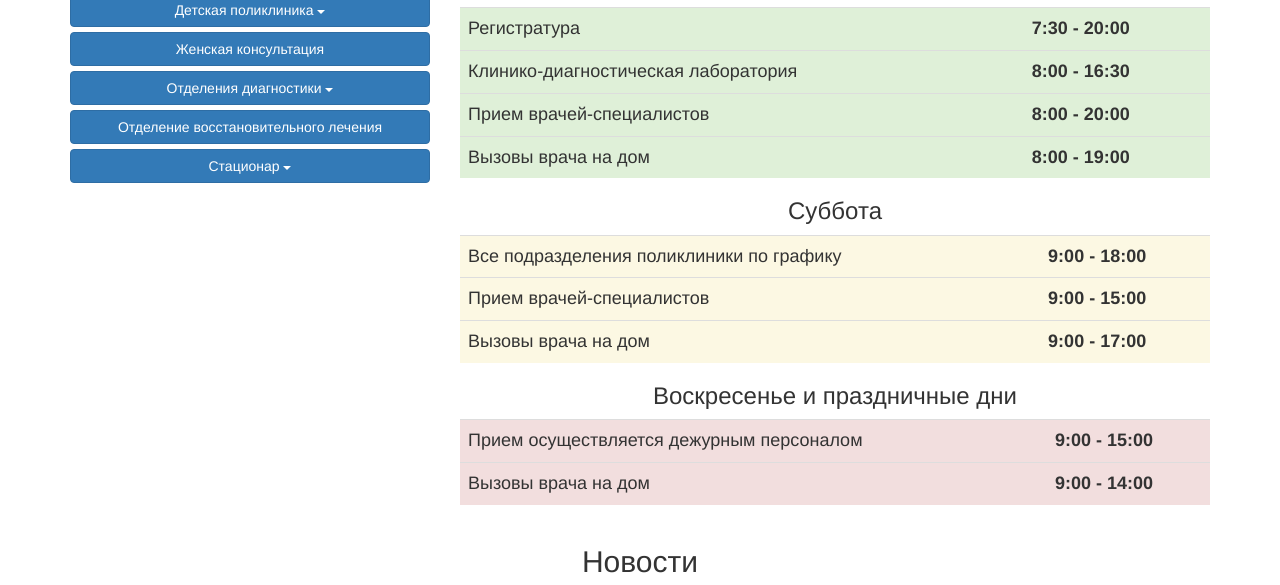
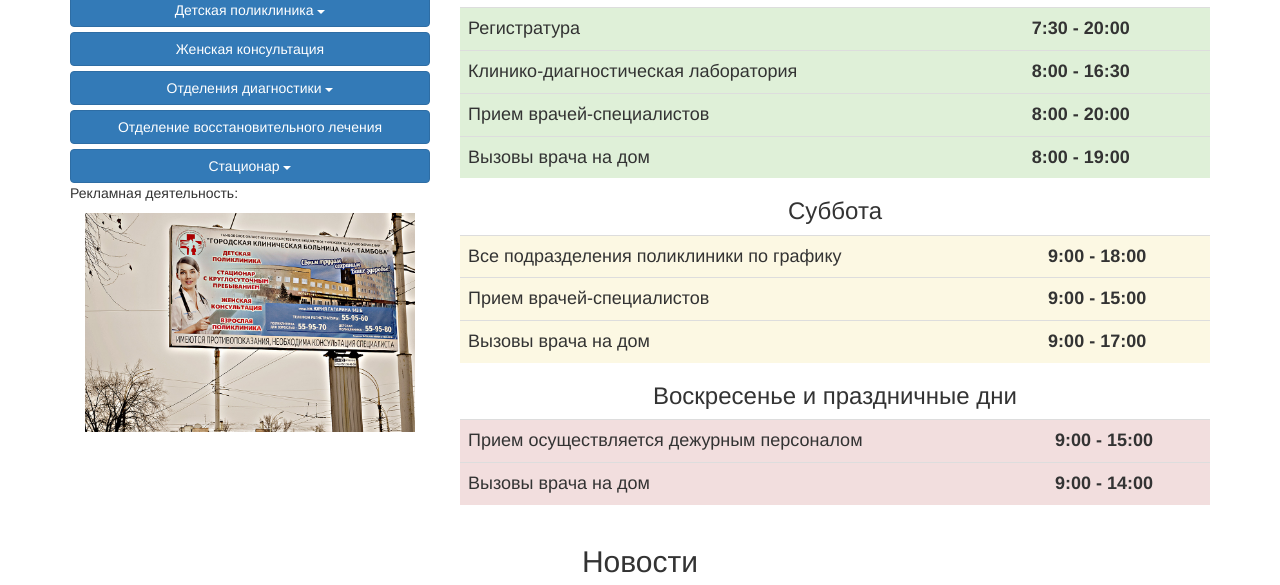
Before and after one commit to Valkyr12/Bootstrap2017, a plain HTML site: page index.html in a window 1280 px wide. Shown: the part 688-1273 px from the top of the page. Drawn offline with nearby package versions, Linux system fonts and the light colour scheme.

Commit message:
add ad banner

```diff
--- a/index.html
+++ b/index.html
@@ -238,6 +238,10 @@
           <li><a href="#">Терапевтическое отделение №2 с гастроэнтерологическими койками</a></li>
         </ul>
       </div>
+      <p>Рекламная деятельность:</p>
+       <div class="col-xs-12">
+        <a href="img/links/gkb4.jpg"><img src="img/links/gkb4.jpg" alt="ТОГБУЗ "ГКБ №4 г. Тамбова"" width="100%"></a>
+       </div>
     </div>
  <!-- /Структура -->
 
```
Also changed, not shown: img/links/gkb4.jpg (added).
